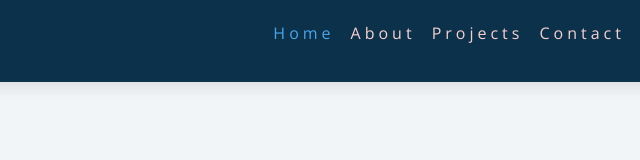
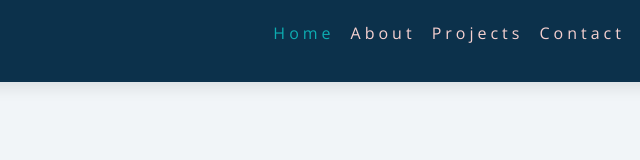
Before and after one commit to jachimyk/navbar-project, a plain HTML site: page index.html in a window 1280 px wide. In both pictures the pointer is over the link "Home". Shown: the full height of the page, 157-797 px from the left. Drawn offline with nearby package versions, Linux system fonts and the light colour scheme.

Commit message:
modified:   style.css

```diff
--- a/style.css
+++ b/style.css
@@ -167,12 +167,14 @@ nav {
   display: block;
   padding: 0.5rem 1rem;
   transition: var(--transition);
+
 }
 .links a:hover {
-  background: var(--clr-primary-8);
-  color: var(--clr-primary-5);
+  /* background: var(--clr-primary--0); */
+  color: var(--clr-primary--0);
   padding-left: 1.5rem;
   text-decoration: none;
+  background: none;
 }
 .social-icons {
   display: none;
```
